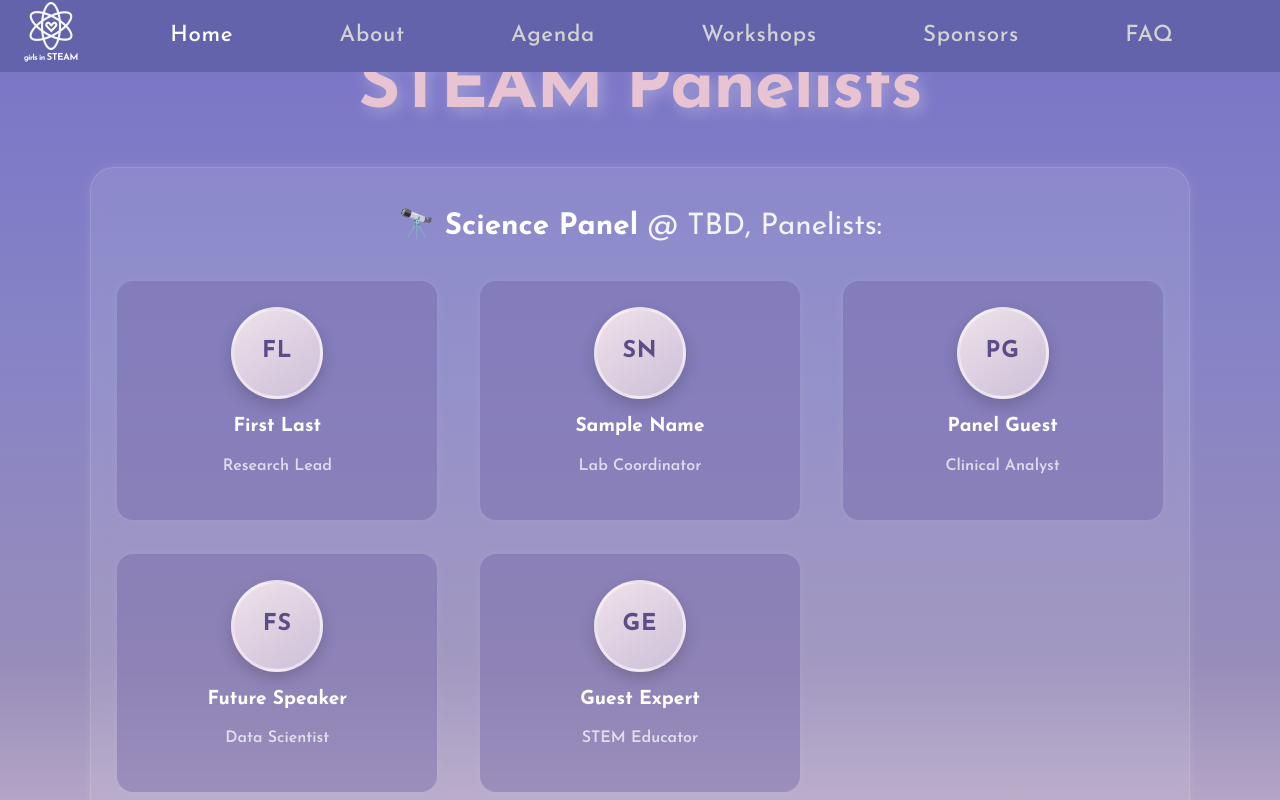
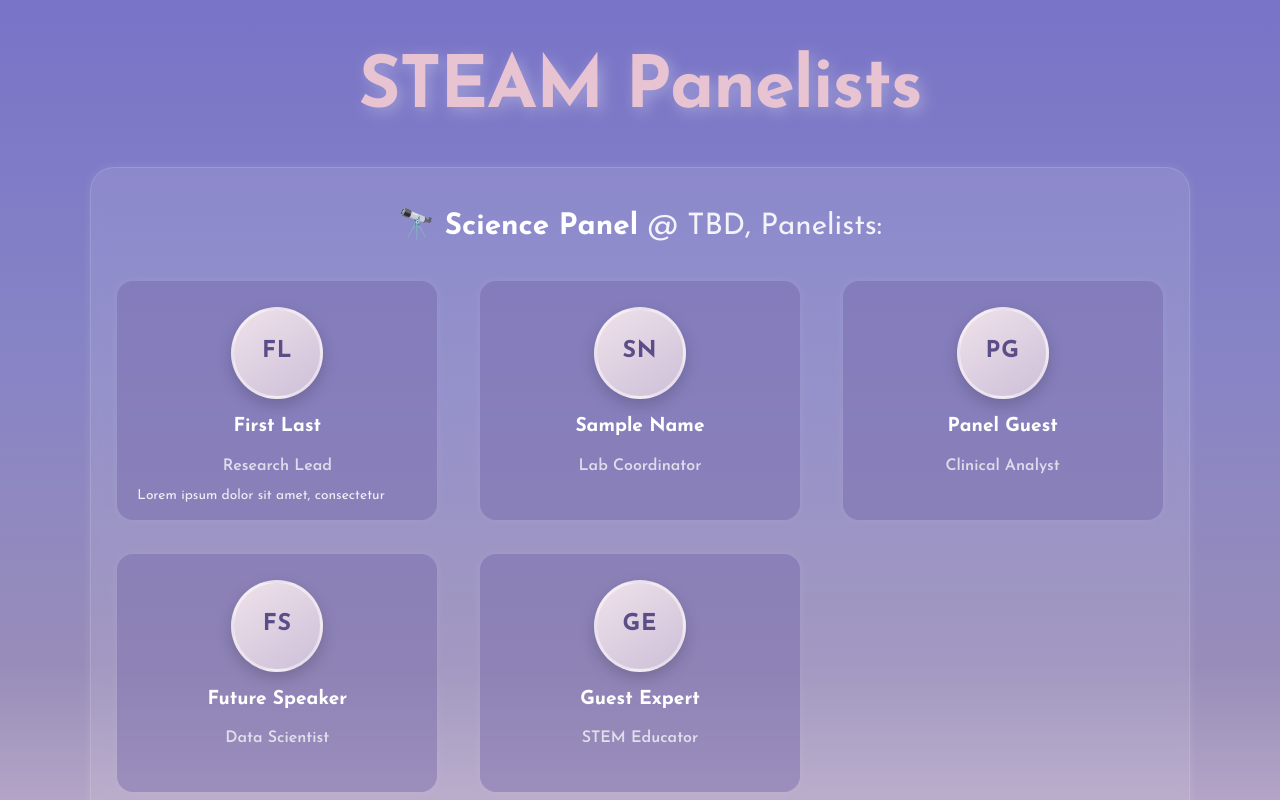
Before and after one commit to cassiemojar/gis-conference-website-2026, a React (Vite) app: page / in a window 1280 px wide. Both pictures are taken after a click on the element 277 px from the left and 5211 px from the top of the page. Shown: the part 4811-5611 px from the top of the page. Built offline with nearby package versions, Linux system fonts and the light colour scheme; a web font is replaced by a local one.

Commit message:
added scoll for panelist

```diff
--- a/src/sections/Panelist.jsx
+++ b/src/sections/Panelist.jsx
@@ -6,11 +6,21 @@ import { panelistData } from "../data/PanelistData";
 function Panelist() {
   const tabNames = Object.keys(panelistData);
   const [activeTab, setActiveTab] = useState(tabNames[0]);
+  const [flippedIndex, setFlippedIndex] = useState(null);
 
   const activePanel = useMemo(() => panelistData[activeTab], [activeTab]);
 
+  const handleTabChange = (tab) => {
+    setActiveTab(tab);
+    setFlippedIndex(null);
+  };
+
+  const handleCardClick = (index) => {
+    setFlippedIndex((prev) => (prev === index ? null : index));
+  };
+
   return (
-    <Box id="Panelist" className="panelist-section">
+    <Box id="Panelist" className="panelist-section" onClick={() => setFlippedIndex(null)}>
       <Typography
         variant="h1"
         sx={{
@@ -26,32 +36,48 @@ function Panelist() {
         STEAM Panelists
       </Typography>
 
-      <div className="panelist-shell">
+      <div className="panelist-shell" onClick={(e) => e.stopPropagation()}>
         <div className="panelist-header-row">
           <p className="panelist-subheading">
             <span className="panelist-subheading-icon">{activePanel.icon}</span>
             <span className="panelist-subheading-text">
-              <strong>{activePanel.panelTitle}</strong> @ {activePanel.location},
-              {" "}Panelists:
+              <strong>{activePanel.panelTitle}</strong> @ {activePanel.location},{" "}Panelists:
             </span>
           </p>
         </div>
 
         <div className="panelist-grid">
-          {activePanel.panelists.map((person, index) => (
-            <div className="panelist-card" key={`${activeTab}-${index}`}>
+          {activePanel.panelists.map((person, index) => {
+            const isFlipped = flippedIndex === index;
+            return (
+              <div
+                className={`panelist-card ${isFlipped ? "is-flipped" : ""}`}
+                key={`${activeTab}-${index}`}
+                onClick={(e) => { e.stopPropagation(); handleCardClick(index); }}
+              >
                 <div className="panelist-avatar">
+                  {person.image ? (
+                    <img src={person.image} alt={person.name} className="panelist-avatar-img" />
+                  ) : (
                     <span>{person.initials}</span>
+                  )}
                 </div>
 
                 <h3 className="panelist-name">{person.name}</h3>
 
                 <div className="panelist-info-area">
+                  <div className="panelist-default-content">
+                    <p className="panelist-role">{person.role}</p>
+                  </div>
+
+                  <div className="panelist-hover-content">
                     <p className="panelist-role">{person.role}</p>
                     <p className="panelist-bio">{person.bio}</p>
                   </div>
                 </div>
-          ))}
+              </div>
+            );
+          })}
         </div>
 
         <div className="panelist-tabs">
@@ -60,7 +86,7 @@ function Panelist() {
               key={tab}
               type="button"
               className={`panelist-tab ${activeTab === tab ? "active" : ""}`}
-              onClick={() => setActiveTab(tab)}
+              onClick={() => handleTabChange(tab)}
             >
               {tab}
             </button>
--- a/src/styles/Panelist.css
+++ b/src/styles/Panelist.css
@@ -86,6 +86,14 @@
     letter-spacing: 0.04em;
     box-shadow: 0 6px 16px rgba(0, 0, 0, 0.18);
     border: 3px solid rgba(255, 255, 255, 0.45);
+    overflow: hidden;
+  }
+
+  .panelist-avatar img {
+    width: 100%;
+    height: 100%;
+    border-radius: 50%;
+    object-fit: cover;
   }
 
   .panelist-name {
@@ -99,39 +107,69 @@
   .panelist-info-area {
     position: relative;
     min-height: 48px;
+    overflow: hidden;
   }
 
-  .panelist-role,
-  .panelist-bio {
-    margin: 0;
+  .panelist-default-content, .panelist-hover-content {
     transition: opacity 0.22s ease, transform 0.22s ease;
   }
 
+  .panelist-default-content {
+    opacity: 1;
+    transform: translateY(0);
+  }
+
+  .panelist-hover-content {
+    position: absolute;
+    inset: 0;
+    opacity: 0;
+    transform: translateY(8px);
+    pointer-events: none;
+    overflow-y: auto;
+  }
+
+  /* Scrollbar */
+.panelist-hover-content::-webkit-scrollbar {
+  width: 4px;
+}
+
+.panelist-hover-content::-webkit-scrollbar-track {
+  background: rgba(255, 255, 255, 0.05);
+  border-radius: 4px;
+}
+
+.panelist-hover-content::-webkit-scrollbar-thumb {
+  background: rgba(255, 255, 255, 0.25);
+  border-radius: 4px;
+}
+
+/* Trigger on both hover and is-flipped */
+.panelist-card:hover .panelist-default-content,
+.panelist-card.is-flipped .panelist-default-content {
+  opacity: 0;
+  transform: translateY(-8px);
+}
+
+.panelist-card:hover .panelist-hover-content,
+.panelist-card.is-flipped .panelist-hover-content {
+  opacity: 1;
+  transform: translateY(0);
+  pointer-events: auto;
+}
+
 .panelist-role {
+  margin: 0 0 8px;
   font-size: 1rem;
   color: rgba(255, 255, 255, 0.72);
   font-weight: 600;
 }
 
 .panelist-bio {
-    position: absolute;
-    inset: 0;
+  margin: 0;
   font-size: 0.86rem;
   line-height: 1.45;
   color: rgba(255, 255, 255, 0.88);
-    opacity: 0;
-    transform: translateY(8px);
-    pointer-events: none;
-  }
-
-  .panelist-card:hover .panelist-role {
-    opacity: 0;
-    transform: translateY(-8px);
-  }
-
-  .panelist-card:hover .panelist-bio {
-    opacity: 1;
-    transform: translateY(0);
+  text-align: left;
 }
 
 .panelist-tabs {
@@ -157,8 +195,7 @@
   font-weight: 600;
   font-family: "Josefin Sans", sans-serif;
   cursor: pointer;
-    transition: background 0.22s ease, color 0.22s ease,
-      transform 0.22s ease;
+  transition: background 0.22s ease, color 0.22s ease, transform 0.22s ease;
 }
 
 .panelist-tab:hover {
@@ -170,6 +207,7 @@
   background: rgba(255, 255, 255, 0.72);
   color: #6a5ca4;
 }
+
 
   @media (max-width: 1024px) {
     .panelist-grid {
```
Lines whose indentation alone changed are shown as unchanged.
